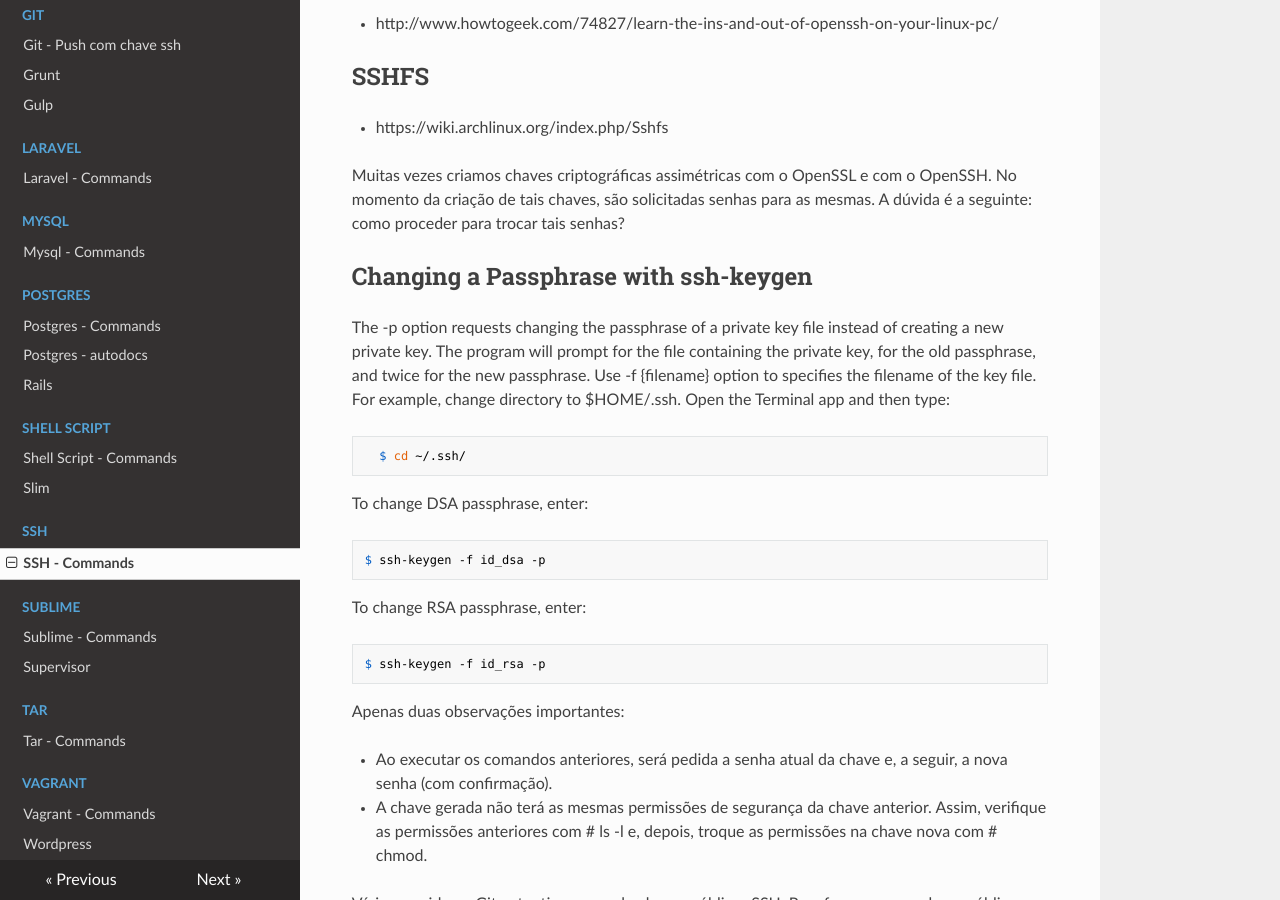
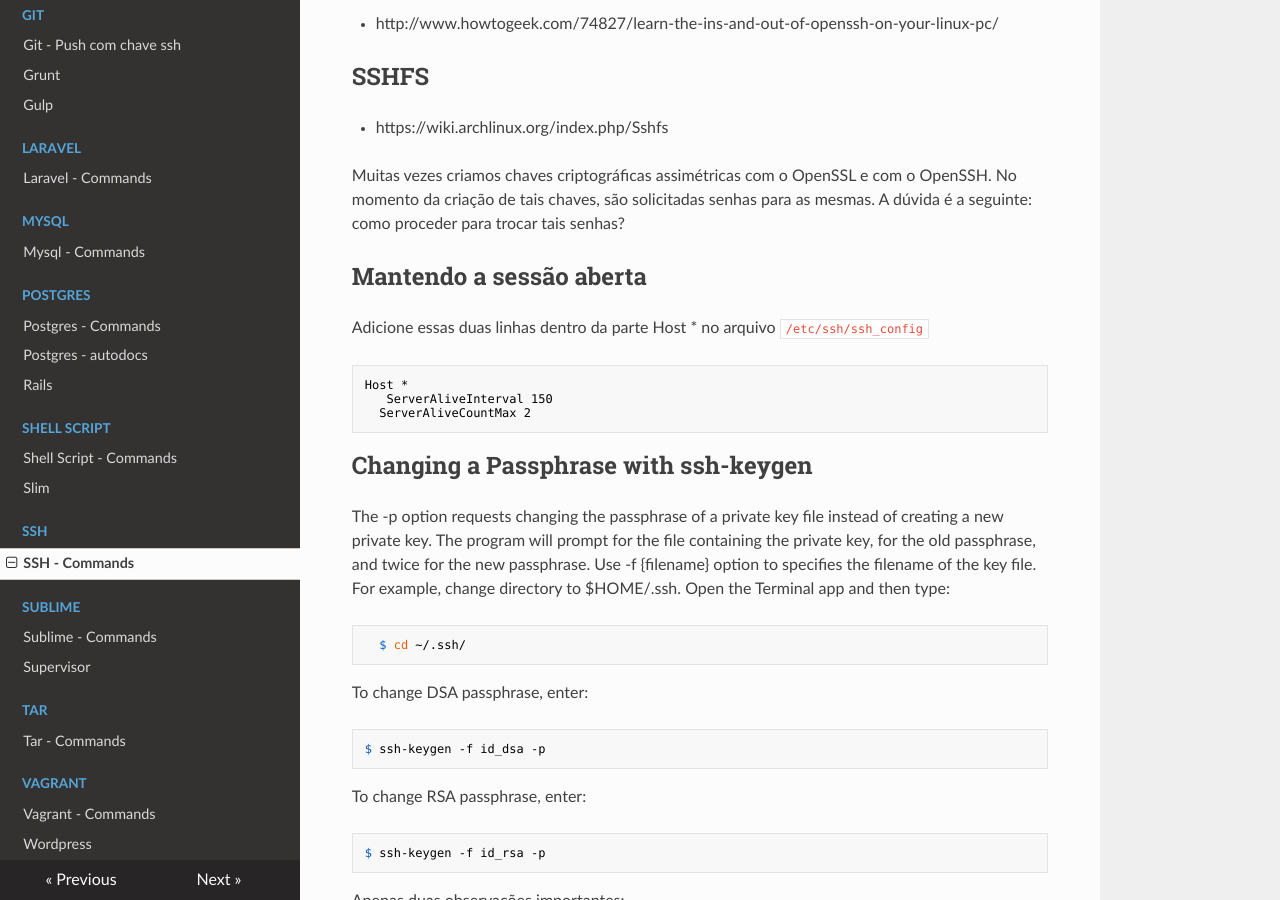
Before and after one commit to intrepidocabral/toolbox-manual, an MkDocs documentation site: the page built from docs/ssh/ssh_commands.md, in a window 1280 px wide and 900 px high, scrolled down 623 px. Built offline with MkDocs 1.6.1, drawn with Linux system fonts in a browser that asks for light colours; nearby versions of some CDN libraries; old or Windows-style settings are respelled for this version of MkDocs.

Commit message:
Update ssh_commands.md

````diff
--- a/docs/ssh/ssh_commands.md
+++ b/docs/ssh/ssh_commands.md
@@ -34,6 +34,15 @@ Lembrando que ssh_host_ecdsa_key.pub é a chave pública mais usada, mas existem
 
 
 Muitas vezes criamos chaves criptográficas assimétricas com o OpenSSL e com o OpenSSH. No momento da criação de tais chaves, são solicitadas senhas para as mesmas. A dúvida é a seguinte: como proceder para trocar tais senhas?
+
+## Mantendo a sessão aberta
+Adicione essas duas linhas dentro da parte Host * no arquivo ```/etc/ssh/ssh_config```
+
+```
+Host *
+   ServerAliveInterval 150
+  ServerAliveCountMax 2
+```
 
 ## Changing a Passphrase with ssh-keygen
 
````
